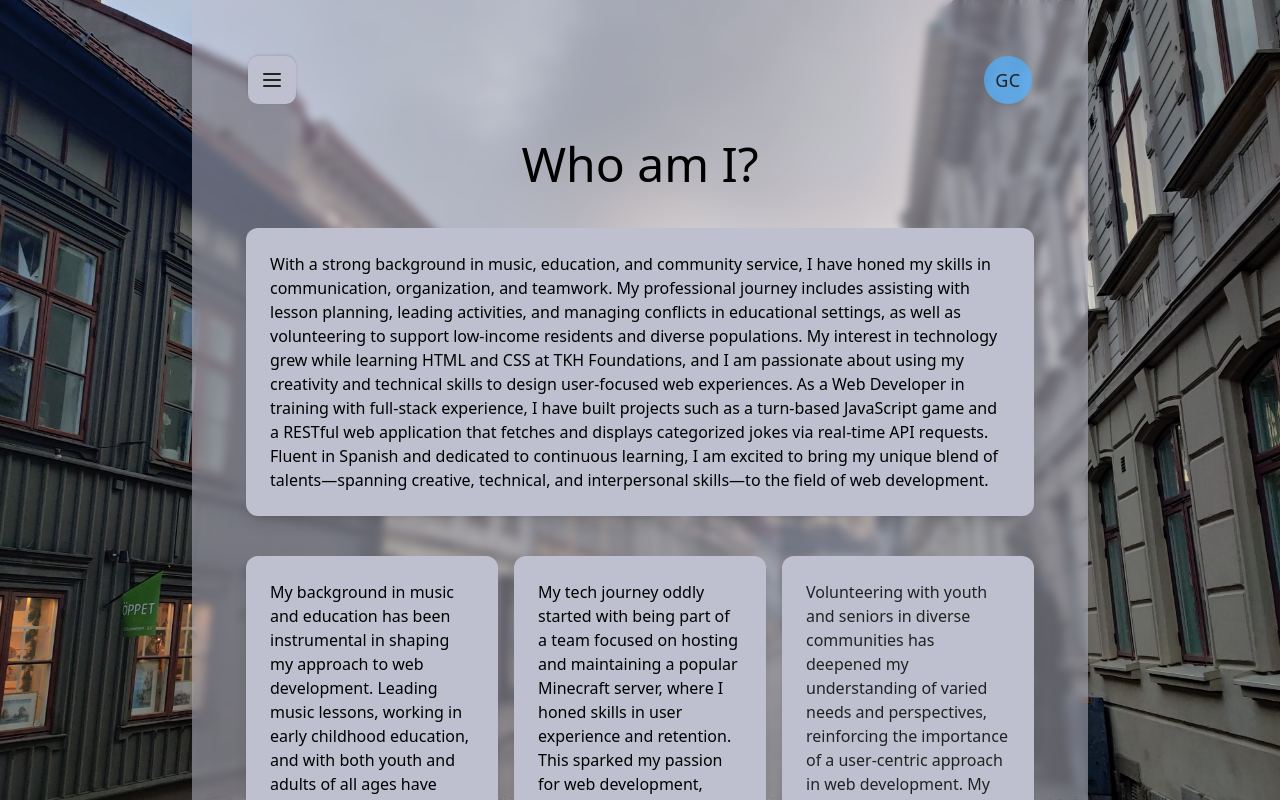
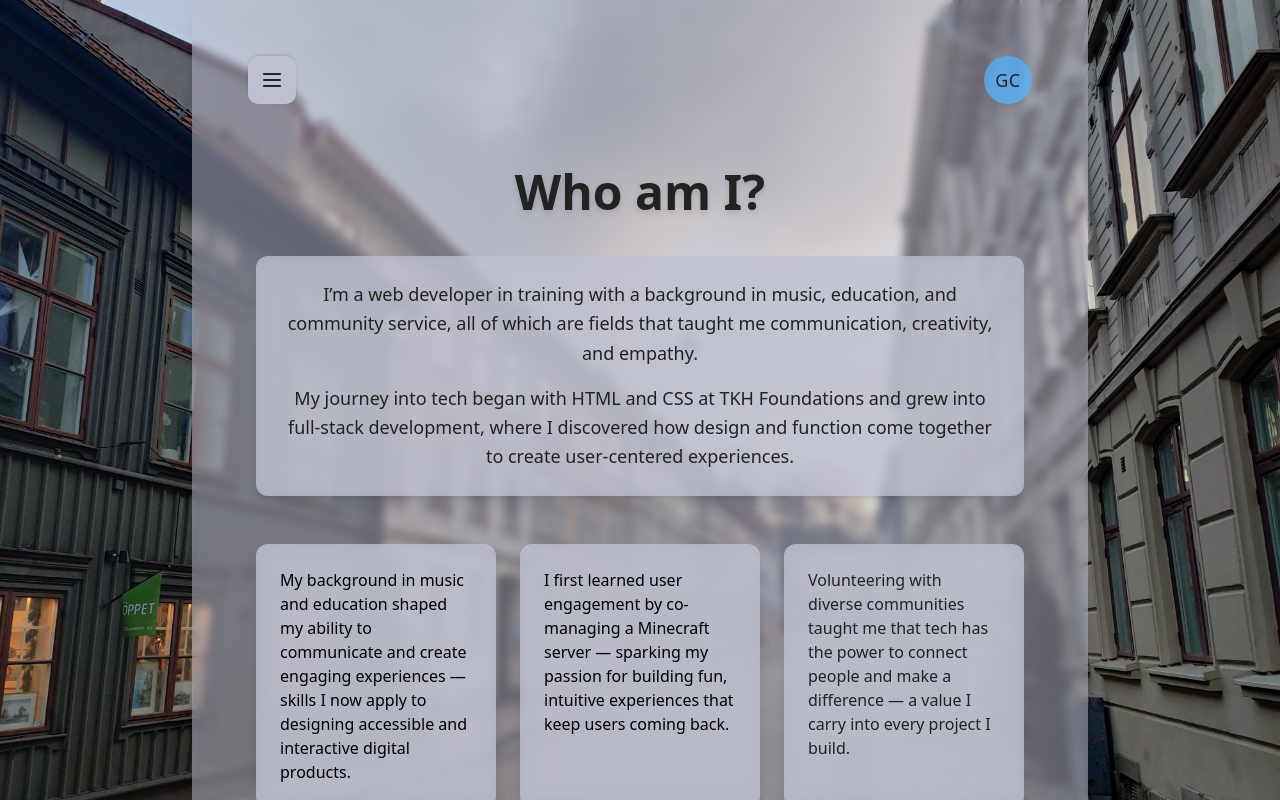
Before and after one commit to gcalder1/George_C_React_Portfolio, a React (Vite) app in the folder frontend/: page /about in a window 1280 px wide. Built offline with nearby package versions, Linux system fonts and the light colour scheme.

Commit message:
Adjusted the text-heavy content of about me | Added breathing-fade animation to info cards | Shortened grid-list

```diff
--- a/frontend/src/PageComponents/About.jsx
+++ b/frontend/src/PageComponents/About.jsx
@@ -1,82 +1,92 @@
-import { useState } from "react";
 import { InfoCard } from "../Components/InfoCard";
 import { ListCard } from "../Components/ListCard";
 
 export const About = () => {
   return (
-        <div className="pt-5 pb-10 pl-3.5 pr-3.5">
-            <p className="text-5xl text-center pb-10">Who am I?</p>
-            <div>
+    <section className="px-6 py-12 text-[#222222]">
+      <h2 className="text-4xl md:text-5xl font-bold text-center mb-10 drop-shadow-md">
+        Who am I?
+      </h2>
+
+      <div className="max-w-4xl mx-auto text-center mb-12 bg-[#bfc0cf]/70 backdrop-blur-sm p-6 rounded-xl shadow-lg">
+        <p className="text-lg leading-relaxed mb-4">
+          I’m a web developer in training with a background in music, education, and community service, all of which are fields that taught me communication, creativity, and empathy.
+        </p>
+        <p className="text-lg leading-relaxed">
+          My journey into tech began with HTML and CSS at TKH Foundations and grew into full-stack development, where I discovered how design and function come together to create user-centered experiences.
+        </p>
+      </div>
+
+      <div className="grid grid-cols-1 md:grid-cols-3 gap-6 mb-16">
         <InfoCard
-                infoCardStyling={"bg-[#BFC0CF] text-black p-6 rounded-xl shadow-lg"}
-                infoCardContent={"With a strong background in music, education, and community service, I have honed my skills in communication, organization, and teamwork. My professional journey includes assisting with lesson planning, leading activities, and managing conflicts in educational settings, as well as volunteering to support low-income residents and diverse populations. My interest in technology grew while learning HTML and CSS at TKH Foundations, and I am passionate about using my creativity and technical skills to design user-focused web experiences. As a Web Developer in training with full-stack experience, I have built projects such as a turn-based JavaScript game and a RESTful web application that fetches and displays categorized jokes via real-time API requests. Fluent in Spanish and dedicated to continuous learning, I am excited to bring my unique blend of talents—spanning creative, technical, and interpersonal skills—to the field of web development."}
+          infoCardStyling="bg-[#bfc0cf]/80 backdrop-blur-sm text-black p-6 rounded-xl shadow-lg transition-transform duration-300 hover:scale-105 hover:shadow-2xl"
+          infoCardContent="My background in music and education shaped my ability to communicate and create engaging experiences — skills I now apply to designing accessible and interactive digital products."
+        />
+        <InfoCard
+          infoCardStyling="bg-[#bfc0cf]/80 backdrop-blur-sm text-black p-6 rounded-xl shadow-lg transition-transform duration-300 hover:scale-105 hover:shadow-2xl"
+          infoCardContent="I first learned user engagement by co-managing a Minecraft server — sparking my passion for building fun, intuitive experiences that keep users coming back."
+        />
+        <InfoCard
+          infoCardStyling="bg-[#bfc0cf]/80 backdrop-blur-sm text-[#222222] p-6 rounded-xl shadow-lg transition-transform duration-300 hover:scale-105 hover:shadow-2xl"
+          infoCardContent="Volunteering with diverse communities taught me that tech has the power to connect people and make a difference — a value I carry into every project I build."
         />
       </div>
-            <div className=" flex flex-row pt-10 gap-4">
-                <InfoCard
-                infoCardStyling={"flex-1 h-80 overflow-y-auto bg-[#BFC0CF] text-black p-6 rounded-xl shadow-lg transition duration-300 hover:scale-105 hover:shadow-xl"}
-                infoCardContent={"My background in music and education has been instrumental in shaping my approach to web development. Leading music lessons, working in early childhood education, and with both youth and adults of all ages have honed my ability to communicate effectively and create engaging content that resonates with audiences everywhere."}
+
+      <div className="grid grid-cols-1 sm:grid-cols-2 lg:grid-cols-3 gap-8">
+        <ListCard
+          cardTitle="Hobbies"
+          cardItems={[
+            { icon: "🎵", text: "Creating and listening to music" },
+            { icon: "💪", text: "Staying active" },
+            { icon: "🎮", text: "Playing PC & mobile games" },
+            { icon: "📸", text: "Exploring NYC" },
+            { icon: "🧁", text: "Trying my hand at baking" },
+          ]}
         />
-                <InfoCard
-                infoCardStyling={"flex-1 h-80 overflow-y-auto bg-[#BFC0CF] text-black p-6 rounded-xl shadow-lg transition duration-300 hover:scale-105 hover:shadow-xl"}
-                infoCardContent={"My tech journey oddly started with being part of a team focused on hosting and maintaining a popular Minecraft server, where I honed skills in user experience and retention. This sparked my passion for web development, blending aesthetics and functionality to create engaging interfaces for gamers to enjoy. My journy with TKH continue to foster this user-centric interest via my experience in fullstack development."}
+        <ListCard
+          cardTitle="Aspirations"
+          cardItems={[
+            { icon: "🌍", text: "Travel the world twice" },
+            { icon: "🗣️", text: "Learn 3 more languages" },
+            { icon: "🌐", text: "Create meaningful web experiences" },
+            { icon: "🚴‍♂️", text: "Finally learn to ride a bike" },
+          ]}
         />
-                <InfoCard
-                infoCardStyling={"flex-1 h-80 overflow-y-auto bg-[#BFC0CF] text-[#222222] p-6 rounded-xl shadow-lg transition duration-300 hover:scale-105 hover:shadow-xl"}
-                infoCardContent={"Volunteering with youth and seniors in diverse communities has deepened my understanding of varied needs and perspectives, reinforcing the importance of a user-centric approach in web development. My commitment to service drives me to use technology to make a positive and memorable impact. "}
+        <ListCard
+          cardTitle="Habits"
+          cardItems={[
+            { icon: "🙏", text: "Daily gratitude" },
+            { icon: "📖", text: "Read something positive daily" },
+            { icon: "🎯", text: "Revisit an old skill regularly" },
+            { icon: "📚", text: "Start a new book each season" },
+          ]}
+        />
+        <ListCard
+          cardTitle="Strengths"
+          cardItems={[
+            { icon: "🤝", text: "Collaborative and team-oriented" },
+            { icon: "🔥", text: "Persistent and eager to learn" },
+            { icon: "🌟", text: "Uplifting and encouraging others" },
+          ]}
+        />
+        <ListCard
+          cardTitle="Weaknesses"
+          cardItems={[
+            { icon: "⚖️", text: "Finding work-life balance" },
+            { icon: "🎤", text: "Public speaking nerves" },
+            { icon: "🔍", text: "Over-focusing on details" },
+          ]}
+        />
+        <ListCard
+          cardTitle="Passions"
+          cardItems={[
+            { icon: "🤲", text: "Community service & outreach" },
+            { icon: "✈️", text: "Cultural exploration & travel" },
+            { icon: "🧑‍🤝‍🧑", text: "Meeting new people" },
+            { icon: "🏡", text: "Creating inclusive spaces" },
+          ]}
         />
       </div>
-            <div className="pt-10 grid grid-cols-3 gap-6">
-                <ListCard cardStyling={""} cardTitle={"Hobbies"} cardItems={[
-                    { icon: "🎵", text: "Listening to and creating music" },
-                    { icon: "💪", text: "Working out" },
-                    { icon: "🎮", text: "Playing PC and Mobile Games" },
-                    { icon: "📸", text: "Exploring NYC" },
-                    { icon: "🧁", text: "Attempting baking" },
-                ]}/>
-                <ListCard cardStyling={""} cardTitle={"Aspirations"} cardItems={[
-                    { icon: "🌍", text: "Traveling the world twice" },
-                    { icon: "🍽️", text: "Beating the disgusting food museum challenge" },
-                    { icon: "🗣️", text: "Learning 3 more languages" },
-                    { icon: "🌐", text: "Creating an enjoyable website" },
-                    { icon: "🚴‍♂️", text: "Learning how to ride a bike" },
-                    ]}/>
-                <ListCard cardStyling={""} cardTitle={"Habits"} cardItems={[
-                    { icon: "🙏", text: "Daily Gratitude" },
-                    { icon: "📖", text: "Reading about something positive at least once a day" },
-                    { icon: "🎯", text: "Revisiting an un-touched skill" },
-                    { icon: "📚", text: "Trying a new book each season" },
-                    { icon: "⏰", text: "Not eating past 8 PM until 8 AM" },
-                    ]}/>
-                <ListCard cardStyling={""} cardTitle={"Strengths"} cardItems={[
-                    { icon: "📣", text: "I’m a cheerleader" },
-                    { icon: "🤝", text: "I thrive in collaborative environments" },
-                    { icon: "✨", text: "I enjoy helping my team shine" },
-                    { icon: "🔥", text: "I’m relentless and ready to learn new things" },
-                    { icon: "🌟", text: "I have a strong belief in the potential of those around me" },
-                    ]}/>
-                <ListCard cardStyling={""} cardTitle={"Weaknesses"} cardItems={[
-                    { icon: "⚖️", text: "Work-life balance" },
-                    { icon: "💼", text: "Over-investment in projects" },
-                    { icon: "🎤", text: "Public speaking" },
-                    { icon: "💬", text: "Communicating ideas" },
-                    { icon: "🔍", text: "Over-focusing on details" },
-                    ]}/>
-                <ListCard cardStyling={""} cardTitle={"Passions"} cardItems={[
-                    { icon: "📚", text: "Life-long learning" },
-                    { icon: "🤲", text: "Community Service and Outreach" },
-                    { icon: "✈️", text: "Travel and Cultural Exploration" },
-                    { icon: "🧑‍🤝‍🧑", text: "Meeting new people" },
-                    { icon: "🏡", text: "Creating safe spaces" },
-                    ]}/>
-            </div>
-        </div>
-    )
-}
-
-/*
-<InfoCard
-    infoCardStyling={""}
-    infoCardContent={""}
-/>
-*/
+    </section>
+  );
+};
```
Lines whose indentation alone changed are shown as unchanged.
